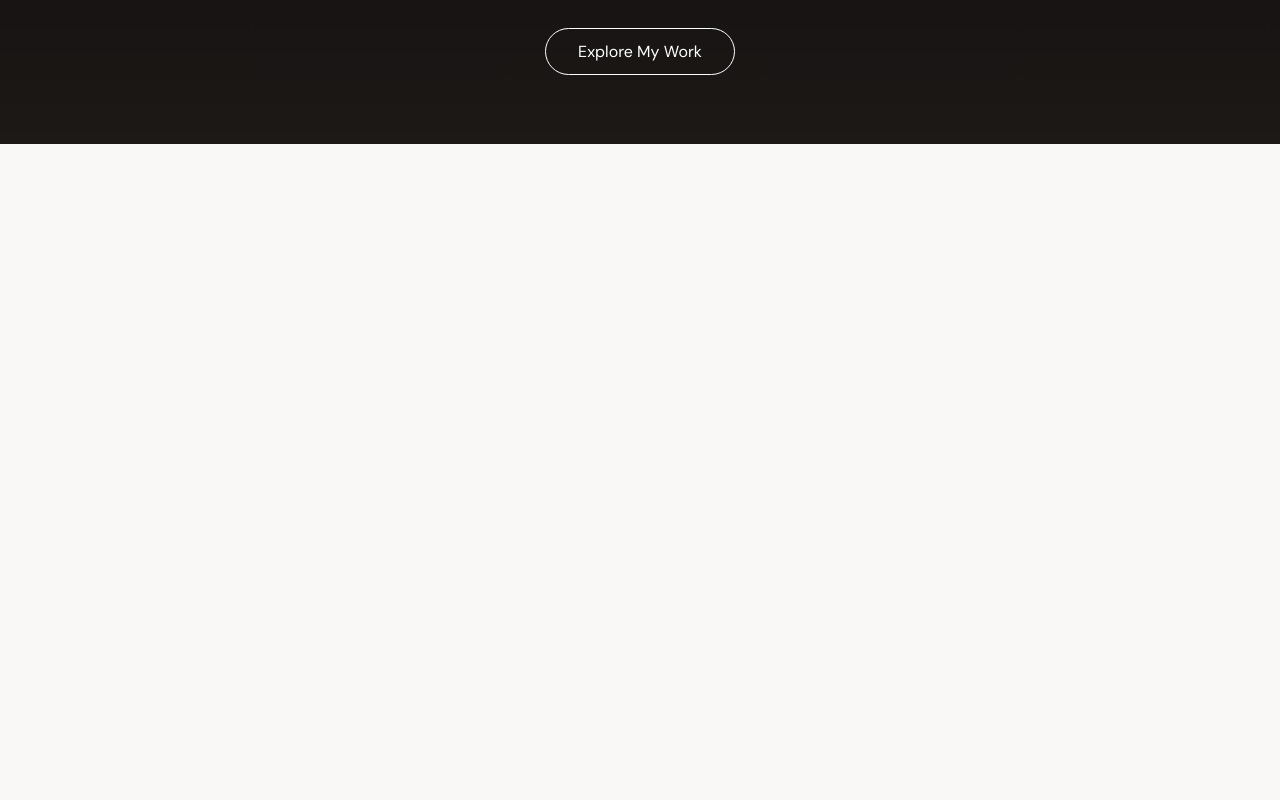
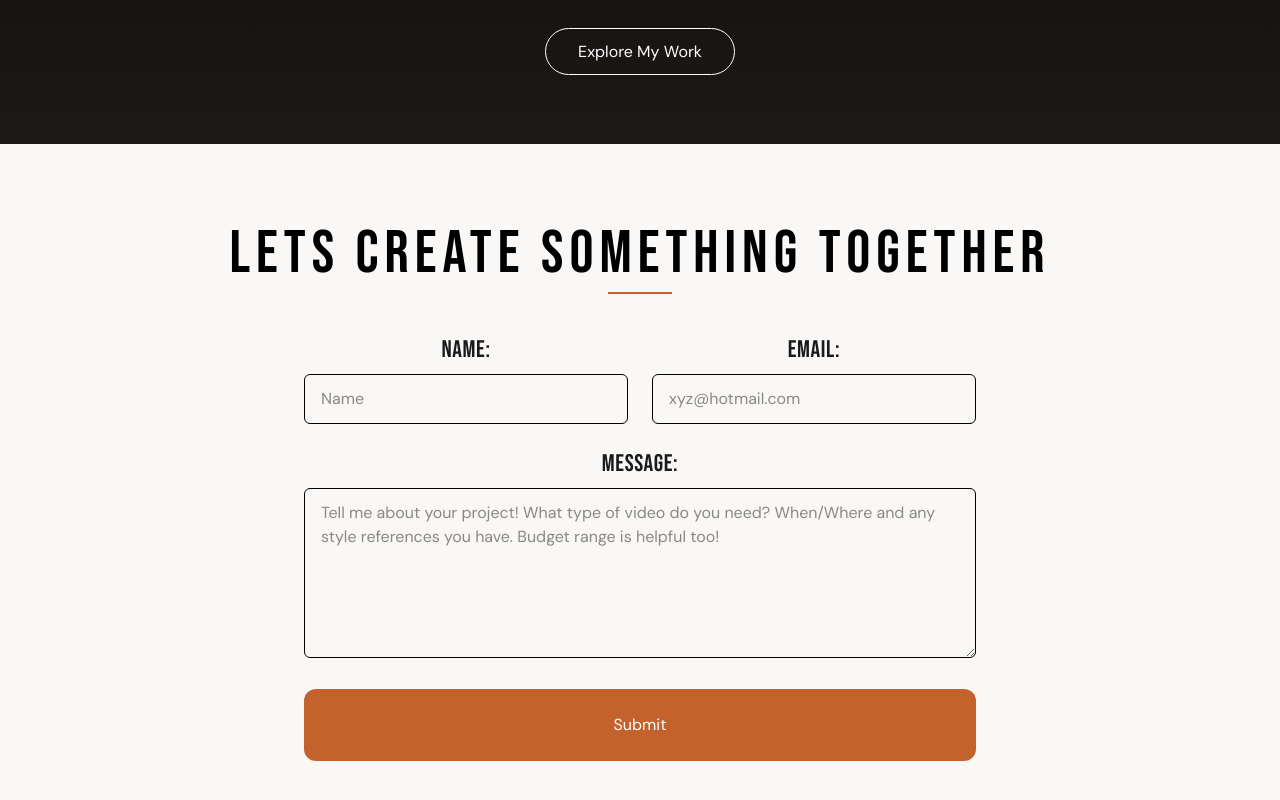
Before and after one commit to SpencerJ96/Connors-Site, a Next.js app: page / in a window 1280 px wide. Shown: the part 3273-4073 px from the top of the page. Before the commit the page ends 3417 px from the top, so only its background shows below. Built offline with nearby package versions, Linux system fonts and the light colour scheme.

Commit message:
Finished off basic styling of contact section, inputs: name, email, note - need to wire nodeEmailer

```diff
--- /dev/null
+++ b/app/components/Contact.tsx
@@ -0,0 +1,48 @@
+"use client"
+import { useState } from "react";
+
+export default function Contact(){
+	const [name, setName] = useState("");
+	const [email, setEmail] = useState("");
+	const [message, setMessage] = useState("");
+	const [submitted, setSubmitted] = useState (false);
+
+	function handleSubmit(e: React.FormEvent){
+		e.preventDefault()
+		setSubmitted(true)
+	};
+
+
+	return(
+<section id = "contact" className="py-20 px-8">
+
+		<h2 className="text-center text-black text-6xl font-display tracking-widest mb-2">Lets Create Something Together</h2>
+		<div className="w-16 h-0.5 bg-accent mx-auto mt-2 mb-10"></div>
+
+	<form className ="max-w-2xl mx-auto" onSubmit={handleSubmit}>
+		<div className="grid grid-cols-2 gap-6">
+			<div className="mb-6">
+				<label className="block mb-2 font-display text-2xl text-center tracking-wide">Name:</label>
+				<input placeholder="Name"type="text" value={name} className="px-4 py-3 w-full border border-black rounded-md"
+				 onChange={(e) =>setName (e.target.value)}></input>
+			</div>
+
+			<div className="mb-6">
+				<label className="block mb-2 font-display text-2xl text-center tracking-wide">Email:</label>
+				<input placeholder="xyz@hotmail.com"type ="email" value ={email} className="px-4 py-3 w-full border border-black rounded-md"
+				 onChange={(e) => setEmail (e.target.value)}></input>
+			</div>
+		</div>
+
+			<div className="mb-6">
+				<label className="block mb-2 font-display text-2xl text-center tracking-wide">Message:</label>
+				<textarea placeholder="Tell me about your project! What type of video do you need? When/Where and any style references you have. Budget range is helpful too!"rows = {6} value = {message} className="px-4 py-3 w-full border border-black rounded-md"
+				 onChange ={(e) => setMessage(e.target.value)} />
+			</div>
+		<button className="w-full bg-accent hover:bg-accent-light transition-colors duration-200 text-white py-6 px-4 rounded-xl">Submit</button>
+	</form>
+</section>
+
+	);
+
+}
--- a/app/components/Work.tsx
+++ b/app/components/Work.tsx
@@ -46,7 +46,7 @@ function VideoCard ( { src, title, description } : { src:string, title: string,
 
 export default function Work(){
 	return(
-<section id="work" className="bg-gradient-to-b from-black to-stone-900 py-20 px-8">
+<section id="projects" className="bg-gradient-to-b from-black to-stone-900 py-20 px-8">
 		<h2 className="text-center text-white text-6xl font-display tracking-widest text-center mb-2">My Work</h2>
 		<div className="w-16 h-0.5 bg-accent mx-auto mt-2 mb-10"></div>
 
--- a/app/page.tsx
+++ b/app/page.tsx
@@ -2,6 +2,7 @@ import Hero from "./components/Hero"
 import Brands from "./components/Brands"
 import About from "./components/About"
 import Work from "./components/Work"
+import Contact from "./components/Contact"
 
 
 export default function Home(){
@@ -12,6 +13,7 @@ export default function Home(){
 			<About />
 			<hr className="border-t-2 border-foreground/10 mx-16" />
 			<Work />
+			<Contact />
 		</main>
 	)
 }
```
